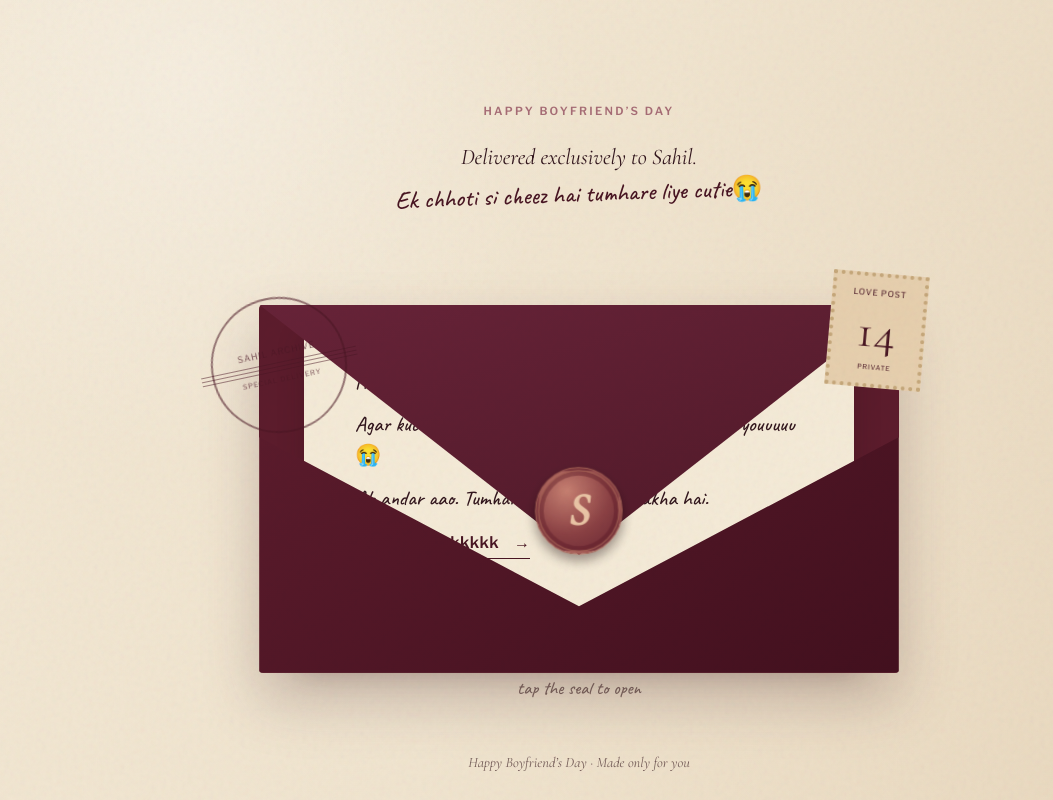
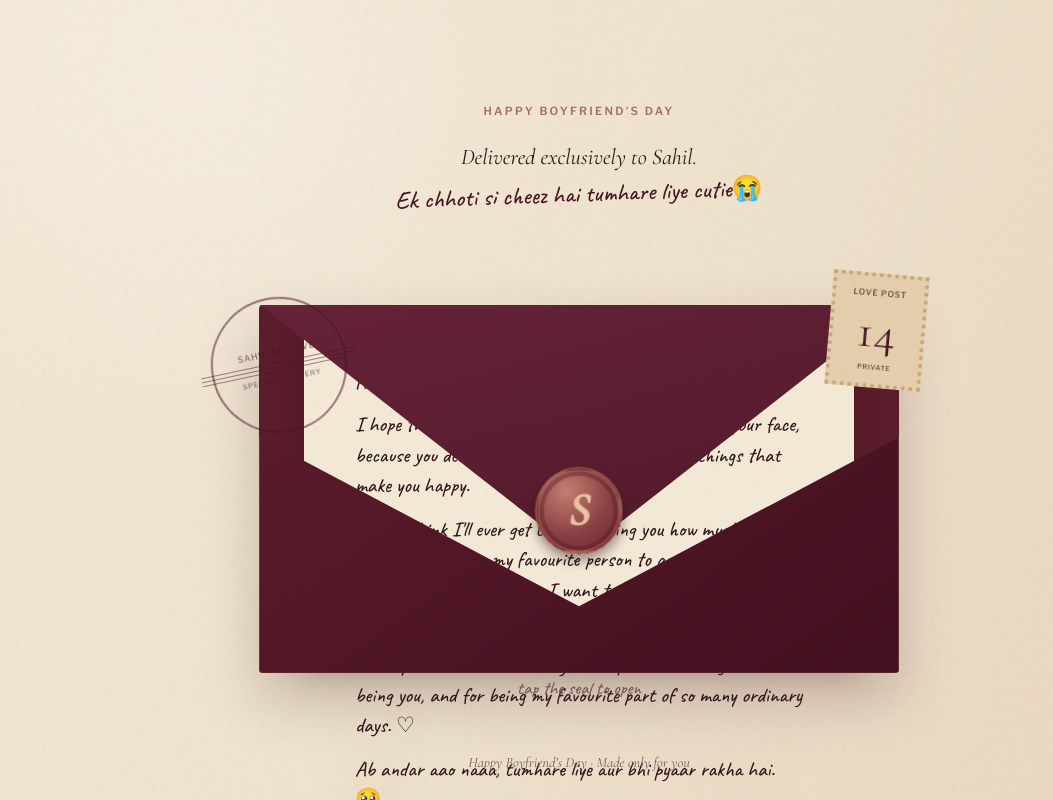
Before and after one commit to unnatissrivastava/PersonalWebsite, a React (Vite) app: page / in a window 1280 px wide. Shown: the whole page, without its empty margins (61-1114 px from the left). Built offline with nearby package versions, Linux system fonts and the light colour scheme; the HTML template or start-up script is replaced by a standard one.

Commit message:
Update App.tsx

```diff
--- a/src/App.tsx
+++ b/src/App.tsx
@@ -143,12 +143,19 @@ function Opening({
         <div className="envelope">
           <div className="envelope-back" />
           <div className="letter-preview">
-            <p>Hi baby. ❤️</p>
-            <p>Agar kuchu puchu tum yaha tk aagye ho, then i loveee youuuuu 😭</p>
-            <p>Ab andar aao. Tumhare liye kaafi kuch rakha hai.</p>
-            <button className="ink-button" onClick={onEnter}>
-              clickkkkkkkkkkkk <span>→</span>
-            </button>
+           <p>Hi baby. ❤️</p>
+
+           <p>I hope this little surprise brings the biggest smile to your face, because you deserve all the love and all the little things that make you happy.</p>
+
+           <p>I don't think I'll ever get tired of telling you how much you mean to me. You're my favourite person to annoy, my safest little comfort, and the one I want to share all my random thoughts and stupid stories with. 😭</p>
+
+           <p>I love youuu so so muchhh, my kuchu puchu. Thank you for being you, and for being my favourite part of so many ordinary days. ♡</p>
+
+           <p>Ab andar aao naaa, tumhare liye aur bhi pyaar rakha hai. 🥹</p>
+
+           <button className="ink-button" onClick={onEnter}>
+             clickkkkkkkkkkk <span>→</span>
+           </button>
           </div>
           <div className="envelope-front" />
           <div className="envelope-flap" />
```
